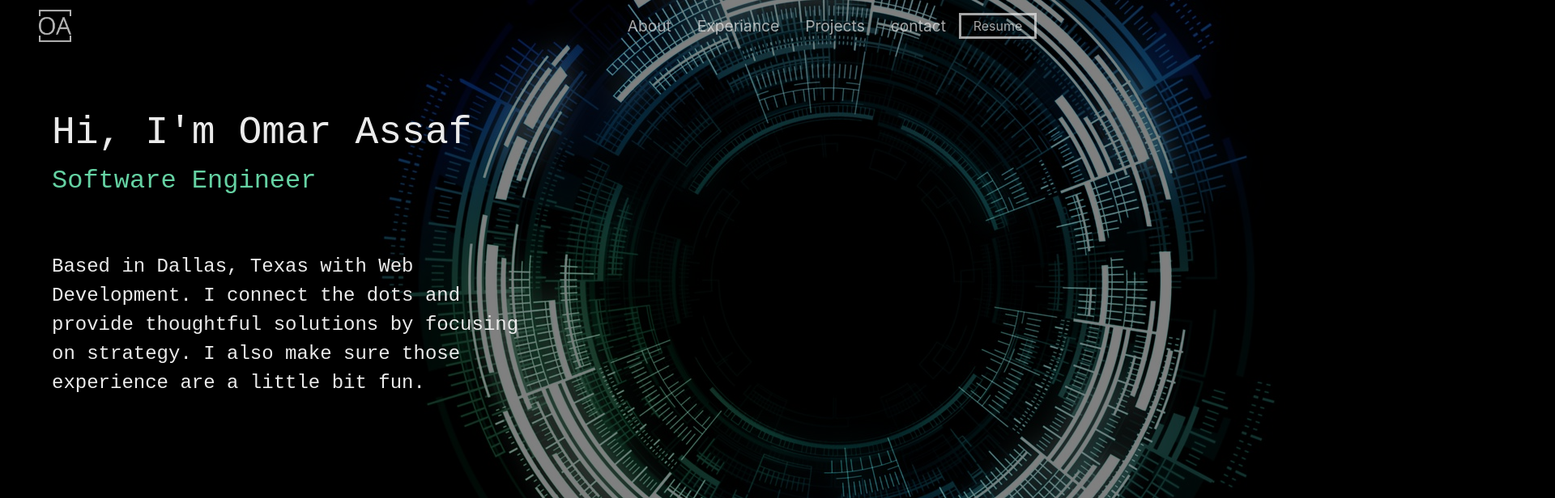
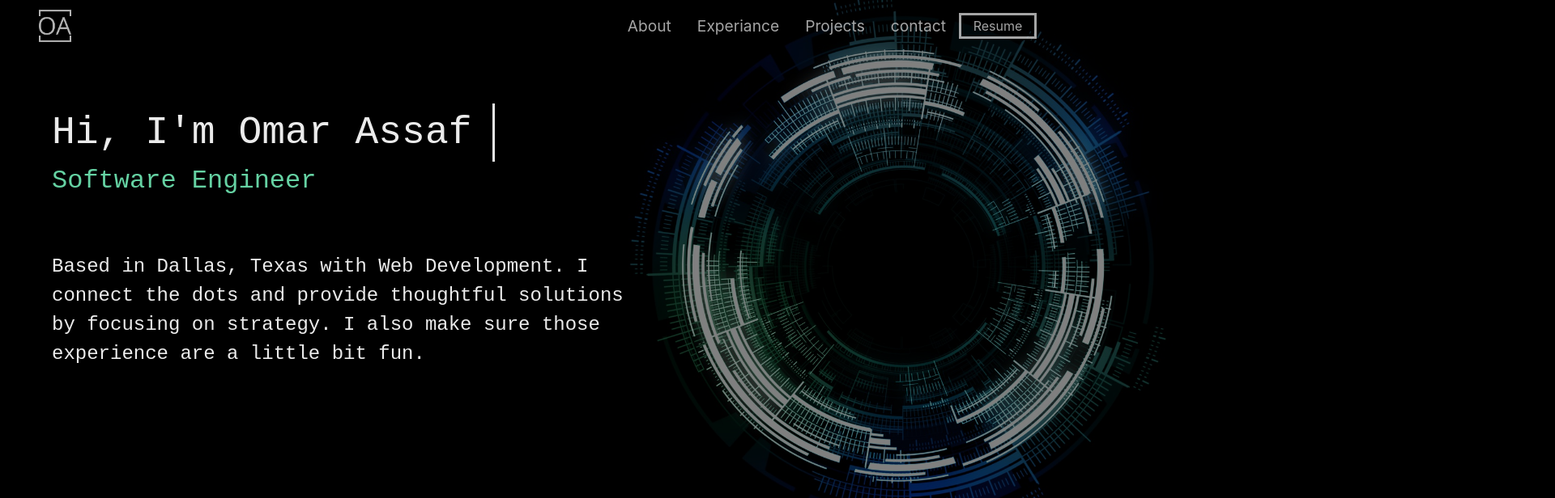
Before and after one commit to Omar-H-Assaf/portfolio, a Next.js app: page / in a window 1280 px wide. Shown: the top 616 px of the page at 81% size, 1920 px wide, since content can reach past the window. Built offline with nearby package versions, Linux system fonts and the light colour scheme.

Commit message:
add animation

```diff
--- a/pages/index.js
+++ b/pages/index.js
@@ -3,8 +3,8 @@ import MainPage from './main_page';
 import { useEffect } from 'react';
 
 export default function Home() {
-  //333333
   useEffect(() => {
+    if (!/localhost/.test(window.location.href)){
       const script = document.createElement('script');
       script.async = true;
       script.src = "https://www.googletagmanager.com/gtag/js?id=G-9ZMDB3JB76";
@@ -13,6 +13,7 @@ export default function Home() {
       function gtag() { dataLayer.push(arguments); }
       gtag('js', new Date());
       gtag('config', 'G-9ZMDB3JB76');
+    }
 
   }, [])
   return (
--- a/pages/main_page/index.jsx
+++ b/pages/main_page/index.jsx
@@ -4,6 +4,7 @@ import Work from "../work";
 import circle from "../../public/circle.jpg";
 import { Image, ImageConatiner, Info, IntroContainer, MainPageContainer, NameLabelHome, Title } from "./style";
 import { useEffect } from "react";
+import style from '../../styles/Home.module.css';
 
 export default function MainPage() {
     useEffect(() => {
@@ -13,9 +14,11 @@ export default function MainPage() {
     return (
         <>
             <MainPageContainer>
-                <IntroContainer>
-                    <NameLabelHome>
-                        Hi, I'm Omar Assaf
+                <IntroContainer className={style.wrapper}>
+                    <NameLabelHome >
+                        <div className={style.typing}>
+                            Hi, I'm Omar Assaf
+                        </div>
                         <Title>
                             Software Engineer
                         </Title>
--- a/pages/main_page/style.js
+++ b/pages/main_page/style.js
@@ -14,7 +14,7 @@ export const MainPageContainer = styled.div({
 
 export const Image = styled.img({
     height: '100%',
-    width: '100%',
+    width: '60%',
     border: 'none',
     opacity: 0.5,
     '@media (max-width: 768px)': {
@@ -24,16 +24,17 @@ export const Image = styled.img({
 
 export const ImageConatiner = styled.div({
     position: 'absolute',
-    top: -400,
-    right: -900,
+    top: -170,
+    right: -1150,
     '@media (max-width: 768px)': {
         top: 0,
         right: -750,
+        display: 'none'
     }
 })
 
 export const IntroContainer = styled.div({
-    width: "80%",
+    width: "97%",
     position: 'absolute',
     height: '100%',
     cursor: 'default',
@@ -49,6 +50,7 @@ export const NameLabelHome = styled.div({
     fontSize: '3rem',
     paddingBottom: '5rem',
     position: 'absolute',
+    animation: 'typing 2s steps(22), blink .5s step-end infinite alternate',
     zIndex: 90,
     height: '100%',
     '@media (max-width: 768px)': {
--- a/styles/Home.module.css
+++ b/styles/Home.module.css
@@ -90,3 +90,30 @@
     flex-direction: column;
   }
 } */
+
+.wrapper {
+  /*This part is important for centering*/
+  place-items: center;
+}
+
+.typing {
+  width: 19ch;
+  animation: typing 2s steps(22), blink .5s step-end infinite alternate;
+  white-space: nowrap;
+  overflow: hidden;
+  border-right: 3px solid;
+  /* font-family: monospace; */
+  /* font-size: 2em; */
+}
+
+@keyframes typing {
+  from {
+    width: 0
+  }
+}
+
+@keyframes blink {
+  50% {
+    border-color: transparent
+  }
+}
```
Lines whose indentation alone changed are shown as unchanged.
